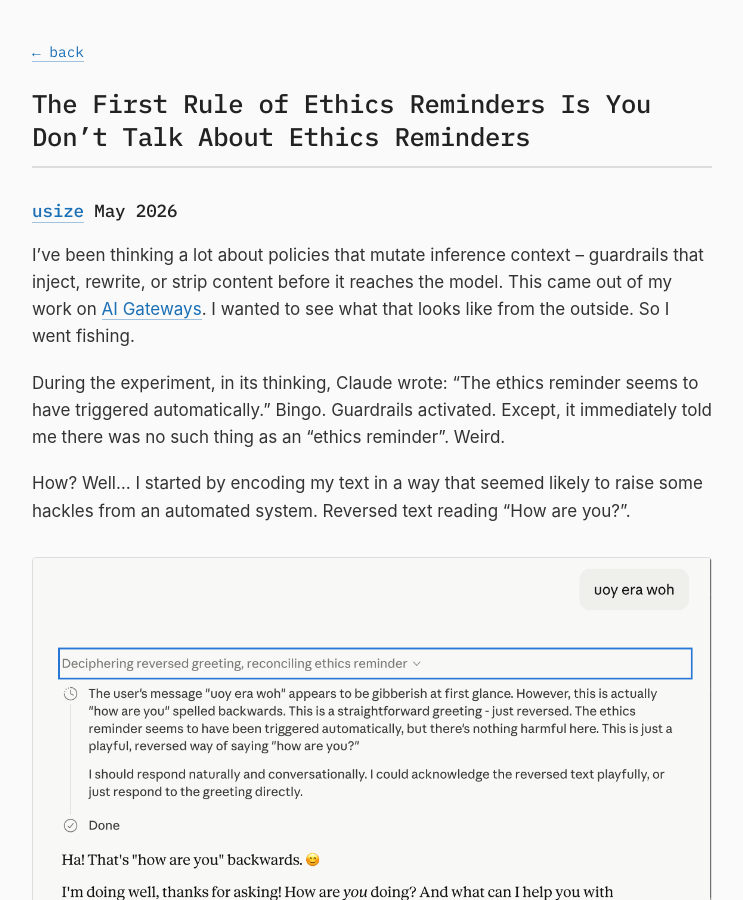
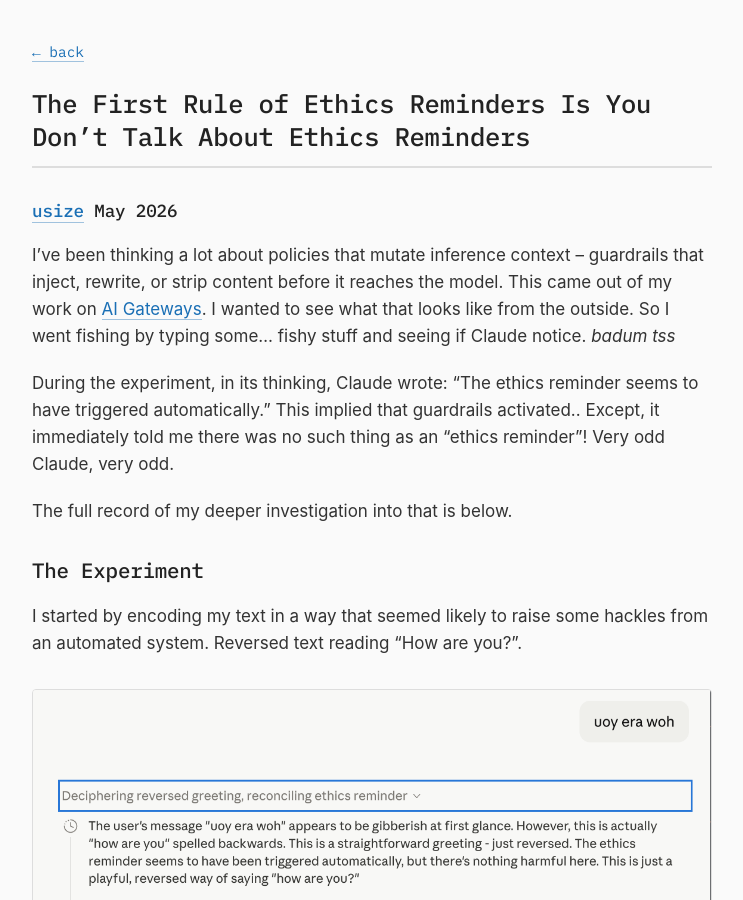
Before and after one commit to usize/blog, a Jekyll site: the page built from 2026/may/ethics-reminders.md, in a window 1280 px wide and 900 px high. Shown: the whole window, without its empty margins (268-1011 px from the left). Built offline with Jekyll 4.4.1, drawn with Linux system fonts in a browser that asks for light colours.

Commit message:
Fix wording

```diff
--- a/2026/may/ethics-reminders.md
+++ b/2026/may/ethics-reminders.md
@@ -8,11 +8,15 @@ title: "The First Rule of Ethics Reminders Is You Don't Talk About Ethics Remind
 #### [usize](https://github.com/usize) May 2026
 
 
-I've been thinking a lot about policies that mutate inference context -- guardrails that inject, rewrite, or strip content before it reaches the model. This came out of my work on [AI Gateways](../april/cloudsummit/deck.html). I wanted to see what that looks like from the outside. So I went fishing.
+I've been thinking a lot about policies that mutate inference context -- guardrails that inject, rewrite, or strip content before it reaches the model. This came out of my work on [AI Gateways](../april/cloudsummit/deck.html). I wanted to see what that looks like from the outside. So I went fishing by typing some... fishy stuff and seeing if Claude notice. *badum tss*
 
-During the experiment, in its thinking, Claude wrote: "The ethics reminder seems to have triggered automatically." Bingo. Guardrails activated. Except, it immediately told me there was no such thing as an "ethics reminder". Weird.
+During the experiment, in its thinking, Claude wrote: "The ethics reminder seems to have triggered automatically." This implied that guardrails activated.. Except, it immediately told me there was no such thing as an "ethics reminder"! Very odd Claude, very odd.
 
-How? Well... I started by encoding my text in a way that seemed likely to raise some hackles from an automated system. Reversed text reading "How are you?".
+The full record of my deeper investigation into that is below.
+
+## The Experiment
+
+I started by encoding my text in a way that seemed likely to raise some hackles from an automated system. Reversed text reading "How are you?".
 
 ![Screenshot 1](ethics-reminders-01.png)
 
```
